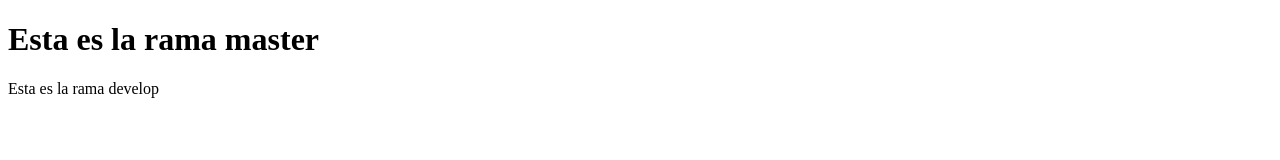
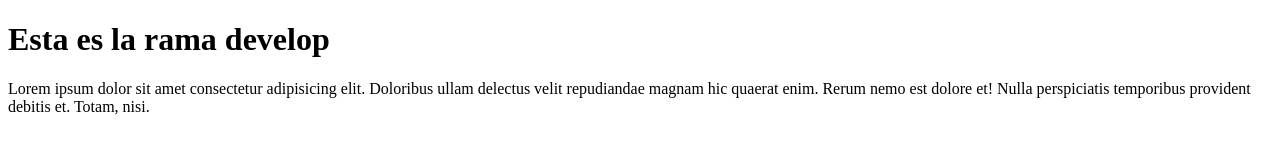
Before and after one commit to dev-mauricio24/test, a plain HTML site: page index.html in a window 1280 px wide. Drawn offline with Linux system fonts and the light colour scheme.

Commit message:
actualizar la rama develop

```diff
--- a/index.html
+++ b/index.html
@@ -6,7 +6,7 @@
     <title>test git laba</title>
 </head>
 <body>
-    <h1>Esta es la rama master</h1>
-    <p>Esta es la rama develop</p>
+    <h1>Esta es la rama develop</h1>
+    <p>Lorem ipsum dolor sit amet consectetur adipisicing elit. Doloribus ullam delectus velit repudiandae magnam hic quaerat enim. Rerum nemo est dolore et! Nulla perspiciatis temporibus provident debitis et. Totam, nisi.</p>
 </body>
 </html>
```
